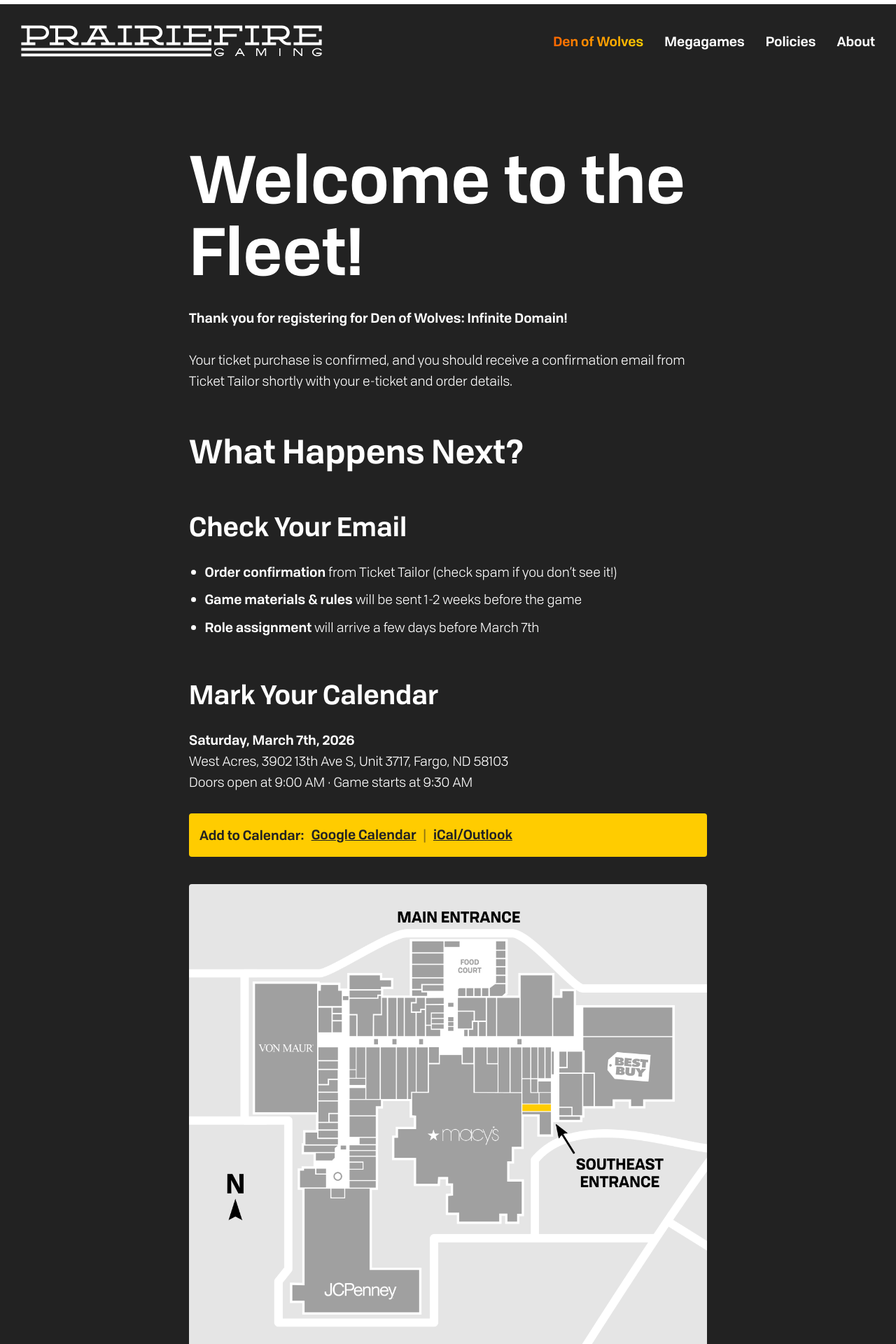
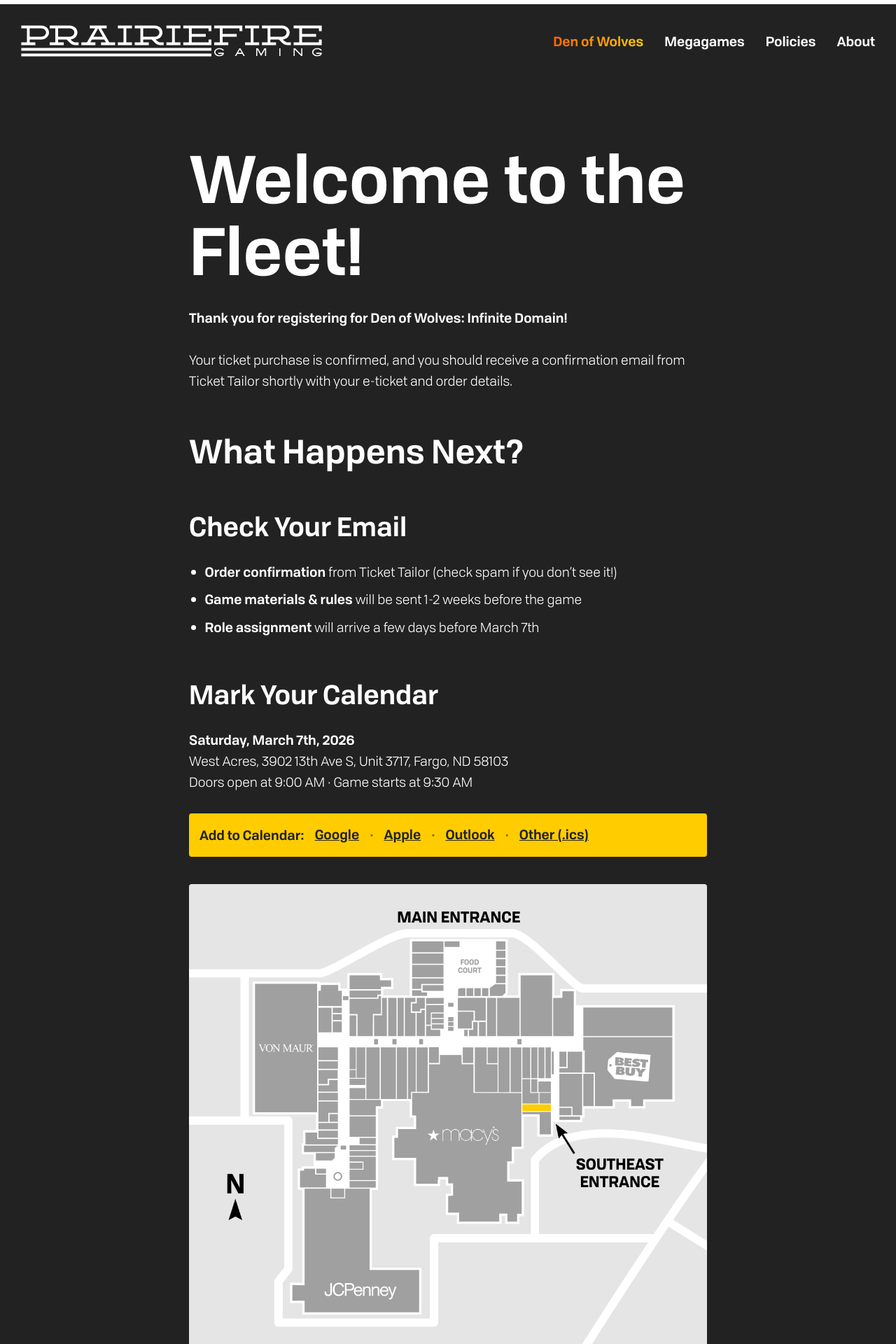
Before and after one commit to jedlimke/prairiefiregaming.com, a Jekyll site: the page built from megagames/den-of-wolves-2026-thank-you.md, in a window 1280 px wide. Shown: the top 1920 px of the page at 70% size. Built offline with Jekyll 4.4.1, drawn with Linux system fonts in a browser that asks for light colours.

Commit message:
More tweaks.

```diff
--- a/_includes/add-to-calendar.html
+++ b/_includes/add-to-calendar.html
@@ -60,7 +60,8 @@ END:VCALENDAR
 
 <div class="add-to-calendar">
   <strong>Add to Calendar:</strong>
-  <a href="{{ google_cal_url | strip }}" target="_blank" rel="noopener" class="calendar-link">Google Calendar</a>
-  <span class="calendar-separator">|</span>
-  <a href="data:text/calendar;charset=utf-8,{{ ical_encoded }}" download="{{ include.title | slugify }}.ics" class="calendar-link">iCal/Outlook</a>
+  <a href="{{ google_cal_url | strip }}" target="_blank" rel="noopener" class="calendar-link">Google</a>
+  <a href="data:text/calendar;charset=utf-8,{{ ical_encoded }}" download="{{ include.title | slugify }}.ics" class="calendar-link">Apple</a>
+  <a href="data:text/calendar;charset=utf-8,{{ ical_encoded }}" download="{{ include.title | slugify }}.ics" class="calendar-link">Outlook</a>
+  <a href="data:text/calendar;charset=utf-8,{{ ical_encoded }}" download="{{ include.title | slugify }}.ics" class="calendar-link">Other (.ics)</a>
 </div>
--- a/_sass/base.scss
+++ b/_sass/base.scss
@@ -734,24 +734,45 @@ table {
 .add-to-calendar {
 	display: inline-flex;
 	align-items: center;
-	gap: calc(var(--spacing-unit) / 3);
+	gap: calc(var(--spacing-unit) / 2);
 	padding: calc(var(--spacing-unit) / 2);
 	background: var(--brand-yellow);
 	border-radius: var(--border-radius);
 	color: var(--brand-dark);
 	font-weight: bold;
+	flex-wrap: wrap;
 
 	.calendar-link {
 		color: var(--brand-dark);
 		text-decoration: underline;
+		white-space: nowrap;
+
+		// Add middot separator between items (same as event-meta)
+		&:not(:last-child)::after {
+			content: "·";
+			margin-left: calc(var(--spacing-unit) / 2);
+			opacity: 0.6;
+			text-decoration: none;
+			display: inline-block;
+			color: var(--brand-dark);
+		}
 
 		&:hover {
 			color: var(--brand-orange);
 		}
 	}
 
-	.calendar-separator {
-		color: var(--brand-dark);
-		opacity: 0.5;
+	// On mobile, stack items vertically and remove separators
+	@media screen and (max-width: 600px) {
+		flex-direction: column;
+		align-items: flex-start;
+		gap: 4px;
+
+		.calendar-link {
+			&:not(:last-child)::after {
+				content: none;
+				margin-left: 0;
+			}
+		}
 	}
 }
```
Also changed, not shown: other parts of _includes/add-to-calendar.html (+1 -1 lines).
